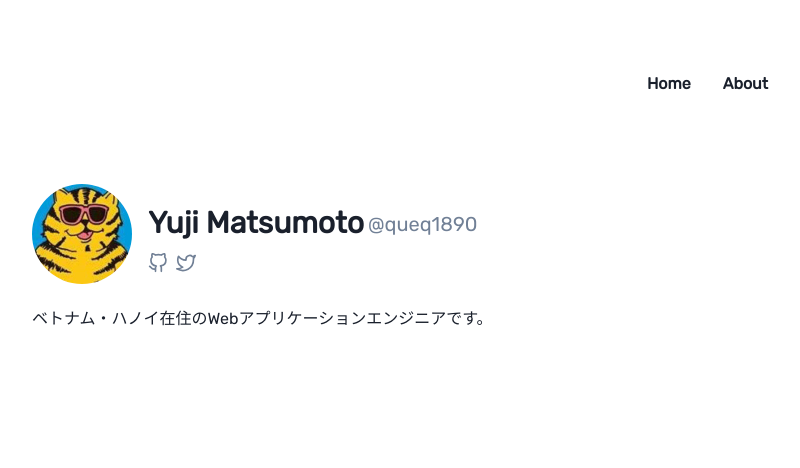
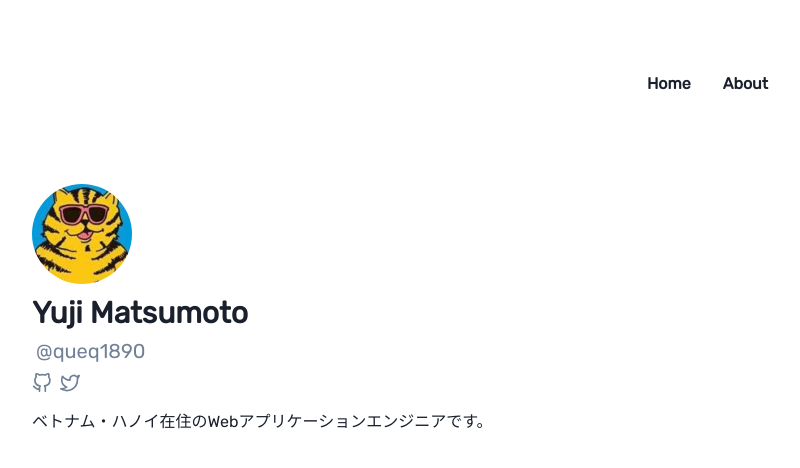
Before and after one commit to queq1890/shuho, a Next.js app: page /about in a window 1280 px wide. Shown: the top 468 px of the page, without its empty margins (274-1074 px from the left). Built offline with nearby package versions, Linux system fonts and the light colour scheme.

Commit message:
Replace Flex component

```diff
--- /dev/null
+++ b/src/components/layouts/MainLayout.module.scss
@@ -0,0 +1,5 @@
+.article {
+  @apply flex flex-col justify-center items-start mx-auto w-full;
+
+  max-width: 700px;
+}
--- a/src/components/molecules/AvatarWithName.tsx
+++ b/src/components/molecules/AvatarWithName.tsx
@@ -1,11 +1,11 @@
 import Image from 'next/image';
-import { Box, Flex, Text, Link, HStack } from '@chakra-ui/react';
+import { Box, Text, Link, HStack } from '@chakra-ui/react';
 import GitHubIcon from 'components/molecules/GitHubIcon';
 import TwitterIcon from './TwitterIcon';
 
 const AvatarWithName = () => {
   return (
-    <Flex>
+    <div className="flex">
       <Box
         css={{
           img: {
@@ -15,17 +15,10 @@ const AvatarWithName = () => {
       >
         <Image src="/static/images/avatar.jpeg" width={100} height={100} />
       </Box>
-      <Flex
-        ml={4}
-        flexDirection="column"
-        justifyContent="center"
-        alignItems="center"
-      >
+
+      <div className="flex flex-col ml-4 items-center">
         <Box>
-          <Flex
-            alignItems={['left', 'left', 'center']}
-            direction={['column', 'column', 'row']}
-          >
+          <div className="flex flex-col items-start lg:items-center">
             <Text fontSize={['2xl', '2xl', '3xl']} fontWeight="bold">
               Yuji Matsumoto
             </Text>
@@ -33,7 +26,7 @@ const AvatarWithName = () => {
             <Text fontSize="xl" color="gray.500" ml={1}>
               @queq1890
             </Text>
-          </Flex>
+          </div>
 
           <HStack alignItems="center" spacing={2} mt={1}>
             <Link
@@ -54,8 +47,8 @@ const AvatarWithName = () => {
             </Link>
           </HStack>
         </Box>
-      </Flex>
-    </Flex>
+      </div>
+    </div>
   );
 };
 
--- /dev/null
+++ b/src/components/molecules/BlogPostTitle/BlogPostTitle.module.scss
@@ -0,0 +1,5 @@
+.root {
+  @apply flex flex-col justify-start items-start w-full;
+
+  max-width: 700px;
+}
--- a/src/components/molecules/Header.tsx
+++ /dev/null
@@ -1,45 +0,0 @@
-import { FC } from 'react';
-import NextLink from 'next/link';
-import { Flex, Button } from '@chakra-ui/react';
-import styled from '@emotion/styled';
-
-const Header: FC = () => {
-  return (
-    <StickyNav
-      bg="rgba(255, 255, 255, 0.8)"
-      flexDirection="row-reverse"
-      justifyContent="space-between"
-      alignItems="center"
-      maxWidth="900px"
-      width="100%"
-      px={8}
-      py={[4, 4, 8]}
-      mt={[0, 0, 8]}
-      mb={[0, 0, 8]}
-      mx="auto"
-    >
-      <Flex>
-        <NextLink href="/" passHref>
-          <Button as="a" variant="ghost" p={[1, 4]}>
-            Home
-          </Button>
-        </NextLink>
-        <NextLink href="/about" passHref>
-          <Button as="a" variant="ghost" p={[1, 4]}>
-            About
-          </Button>
-        </NextLink>
-      </Flex>
-    </StickyNav>
-  );
-};
-
-const StickyNav = styled(Flex)`
-  position: sticky;
-  z-index: 10;
-  top: 0;
-  backdrop-filter: saturate(180%) blur(20px);
-  transition: background-color 0.1 ease-in-out;
-`;
-
-export default Header;
--- /dev/null
+++ b/src/components/molecules/Header/Header.module.scss
@@ -0,0 +1,11 @@
+.root {
+  @apply flex flex-row-reverse justify-between items-center w-full px-8 py-4 lg:py-8 lg:mt-8 lg:mb-8 mx-auto;
+
+  max-width: 900px;
+  background: rgba(255, 255, 255, 0.8);
+  position: sticky;
+  z-index: 10;
+  top: 0;
+  backdrop-filter: saturate(180%) blur(20px);
+  transition: background-color 0.1 ease-in-out;
+}
--- /dev/null
+++ b/src/components/molecules/Header/index.tsx
@@ -0,0 +1,26 @@
+import { FC } from 'react';
+import NextLink from 'next/link';
+import { Button } from '@chakra-ui/react';
+
+import styles from './Header.module.scss';
+
+const Header: FC = () => {
+  return (
+    <div className={styles.root}>
+      <div className="flex">
+        <NextLink href="/" passHref>
+          <Button as="a" variant="ghost" p={[1, 4]}>
+            Home
+          </Button>
+        </NextLink>
+        <NextLink href="/about" passHref>
+          <Button as="a" variant="ghost" p={[1, 4]}>
+            About
+          </Button>
+        </NextLink>
+      </div>
+    </div>
+  );
+};
+
+export default Header;
--- a/src/components/molecules/MainLayout.tsx
+++ /dev/null
@@ -1,25 +0,0 @@
-import { FC } from 'react';
-import { Flex } from '@chakra-ui/react';
-
-import Header from 'components/molecules/Header';
-
-const MainLayout: FC = ({ children }) => (
-  <>
-    <Header />
-    <Flex direction="column" as="main" justifyContent="center" px={[4, 8]}>
-      <Flex
-        as="article"
-        direction="column"
-        justifyContent="center"
-        alignItems="flex-start"
-        m="0 auto 4rem auto"
-        maxWidth="700px"
-        w="100%"
-      >
-        {children}
-      </Flex>
-    </Flex>
-  </>
-);
-
-export default MainLayout;
--- /dev/null
+++ b/src/components/molecules/MainLayout/MainLayout.module.scss
@@ -0,0 +1,5 @@
+.article {
+  @apply flex-col justify-center items-start mx-auto mb-16 w-full;
+
+  max-width: 700px;
+}
--- /dev/null
+++ b/src/components/molecules/MainLayout/index.tsx
@@ -0,0 +1,15 @@
+import { FC } from 'react';
+import Header from 'components/molecules/Header';
+
+import styles from './MainLayout.module.scss';
+
+const MainLayout: FC = ({ children }) => (
+  <>
+    <Header />
+    <main className="flex flex-col flex-center px-4 md:px-8">
+      <article className={styles.article}>{children}</article>
+    </main>
+  </>
+);
+
+export default MainLayout;
```
Also changed, not shown: src/components/layouts/index.tsx (+6 -13 lines), src/components/molecules/BlogPostTitle/index.tsx (renamed from src/components/molecules/BlogPostTitle.tsx, +9 -20 lines).
